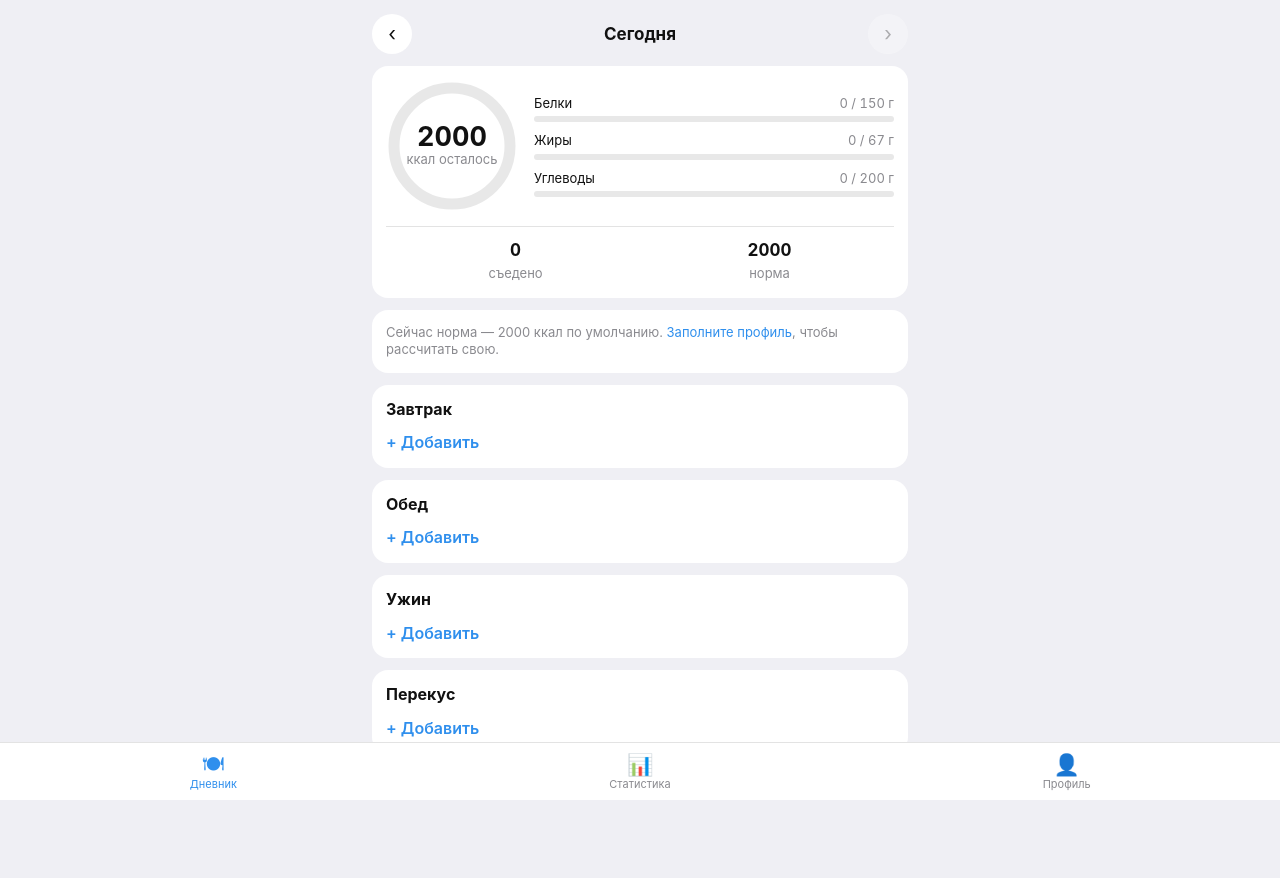
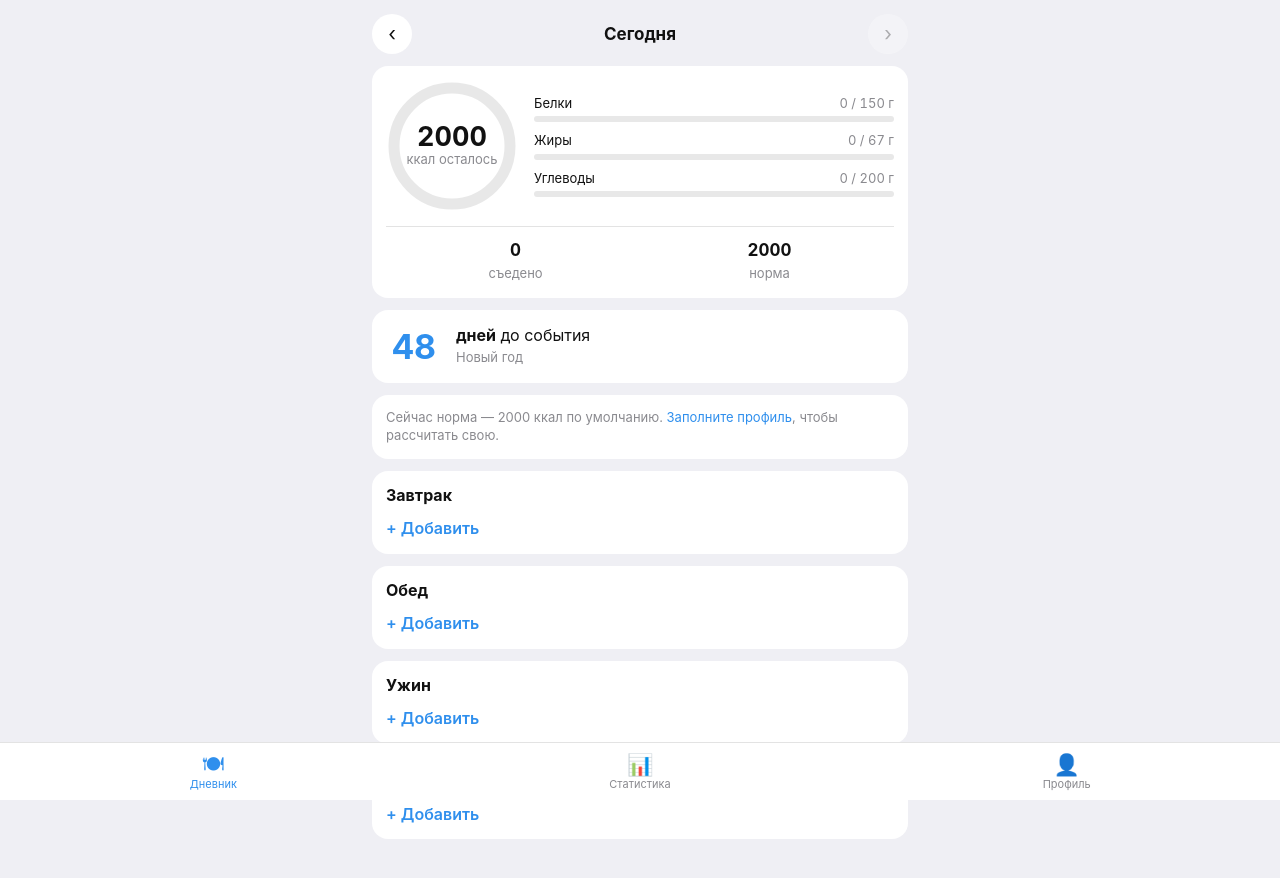
Before and after one commit to victoriaefimovich551/calories, a plain HTML site: page index.html in a window 1280 px wide. Before the commit the page ends 849 px from the top, so only its background shows below. Drawn offline with Linux system fonts and the light colour scheme.

Commit message:
Update index.html

```diff
--- a/index.html
+++ b/index.html
@@ -62,6 +62,8 @@ input:focus,select:focus{border-color:var(--accent)}
 .totals{display:flex;justify-content:space-around;text-align:center;margin-top:14px;padding-top:12px;border-top:1px solid var(--line)}
 .totals b{display:block;font-size:17px}
 
+.event{display:flex;align-items:center;gap:14px;width:100%;text-align:left}
+.event .big-n{font-size:34px;font-weight:700;color:var(--accent);min-width:56px;text-align:center}
 /* Приёмы пищи */
 .meal-h{display:flex;justify-content:space-between;align-items:baseline}
 .meal-h b{font-size:16px}
@@ -402,7 +404,7 @@ function sum(entries) {
 }
 
 /* ---------- Состояние ---------- */
-var S = { tab: 'diary', date: today(), entries: [], profile: null, my: [], recent: [], stats: null };
+var S = { tab: 'diary', date: today(), entries: [], profile: null, my: [], recent: [], stats: null, event: { t: 'Новый год', d: '2027-01-01' } };
 var sheet = null; // текущее состояние шторки
 
 function calcGoal(p) {
@@ -411,6 +413,21 @@ function calcGoal(p) {
   var bmr = 10 * p.w + 6.25 * p.h - 5 * p.age + (p.sex === 'm' ? 5 : -161); // Миффлин — Сан-Жеор
   var k = bmr * p.act * (p.goal === 'lose' ? 0.85 : p.goal === 'gain' ? 1.15 : 1);
   return Math.max(1200, Math.round(k / 10) * 10);
+}
+function plural(n, forms) {
+  var a = Math.abs(n) % 100, b = a % 10;
+  return forms[a > 10 && a < 20 ? 2 : b === 1 ? 0 : b >= 2 && b <= 4 ? 1 : 2];
+}
+/* Счётчик дней до события: дата и название задаются в профиле */
+function eventHtml() {
+  var e = S.event, m = e && /^(\d{4})-(\d{2})-(\d{2})$/.exec(e.d || '');
+  if (!m) return '';
+  var left = Math.round((new Date(+m[1], +m[2] - 1, +m[3]) - today()) / 864e5);
+  if (left < 0) return '';
+  var title = esc(e.t || 'Событие');
+  return '<button class="card event" data-act="tab" data-tab="profile"><span class="big-n num">' + (left ? left : '🎉') + '</span><span>' +
+    (left ? '<b>' + plural(left, ['день', 'дня', 'дней']) + '</b> до события<br>' : '<b>Сегодня!</b><br>') +
+    '<span class="hint">' + title + '</span></span></button>';
 }
 function macroGoals(kcal) { return { p: Math.round(kcal * 0.3 / 4), f: Math.round(kcal * 0.3 / 9), c: Math.round(kcal * 0.4 / 4) }; }
 
@@ -448,6 +465,7 @@ function diaryHtml() {
   h += '</div></div><div class="totals"><div><b class="num">' + Math.round(t.k) + '</b><span class="hint">съедено</span></div>' +
     '<div><b class="num">' + goal + '</b><span class="hint">норма</span></div></div></div>';
 
+  h += eventHtml();
   if (!S.profile) h += '<button class="card hint" style="width:100%;text-align:left" data-act="tab" data-tab="profile">' +
     'Сейчас норма — 2000 ккал по умолчанию. <span style="color:var(--accent)">Заполните профиль</span>, чтобы рассчитать свою.</button>';
 
@@ -528,6 +546,10 @@ function profileHtml() {
       '<div class="hint" style="text-align:center">Б ' + mg.p + ' г · Ж ' + mg.f + ' г · У ' + mg.c + ' г</div>'
     : '<div class="hint">Укажите возраст, рост и вес — норма рассчитается по формуле Миффлина — Сан-Жеора.</div>') + '</div>';
   h += '<button class="btn" data-act="psave"' + (preview ? '' : ' style="opacity:.5"') + '>Сохранить</button>' +
+    '<div class="card" style="margin-top:12px"><b>Счётчик до события</b>' +
+    '<label>Название</label><input data-ev="t" maxlength="40" placeholder="Например, отпуск" value="' + esc(S.event.t || '') + '">' +
+    '<label>Дата</label><input data-ev="d" type="date" value="' + esc(S.event.d || '') + '">' +
+    '<p class="hint" style="margin:10px 0 0">Счётчик показывается в дневнике. Чтобы убрать его, очистите дату.</p></div>' +
     '<p class="hint" style="text-align:center;margin-top:14px">' + (cloud ? 'Данные хранятся в вашем облаке Telegram и доступны на всех устройствах.' : 'Данные хранятся на этом устройстве.') +
     '<br>База товаров: <a href="https://world.openfoodfacts.org" target="_blank" rel="noopener" style="color:inherit">Open Food Facts</a>, лицензия ODbL.</p>';
   return h;
@@ -736,11 +758,16 @@ document.addEventListener('input', function (ev) {
     document.querySelector('[data-act="psave"]').style.opacity = tmp.querySelector('[data-act="psave"]').style.opacity;
   }
 });
-document.addEventListener('change', function (ev) { if (ev.target.dataset.pf === 'act') draft.act = ev.target.value; });
+document.addEventListener('change', function (ev) {
+  var t = ev.target;
+  if (t.dataset.pf === 'act') draft.act = t.value;
+  if (t.dataset.ev) { S.event[t.dataset.ev] = t.value.trim(); store.set('event', S.event); }
+});
 
 /* ---------- Запуск ---------- */
 render();
-store.getMany(['profile', 'my', 'recent', 'd_' + dkey(S.date)]).then(function (o) {
+store.getMany(['profile', 'my', 'recent', 'event', 'd_' + dkey(S.date)]).then(function (o) {
+  if (o.event && typeof o.event === 'object') S.event = { t: String(o.event.t || ''), d: String(o.event.d || '') };
   S.profile = o.profile && typeof o.profile === 'object' ? o.profile : null;
   S.my = Array.isArray(o.my) ? o.my : [];
   S.recent = Array.isArray(o.recent) ? o.recent : [];
```
